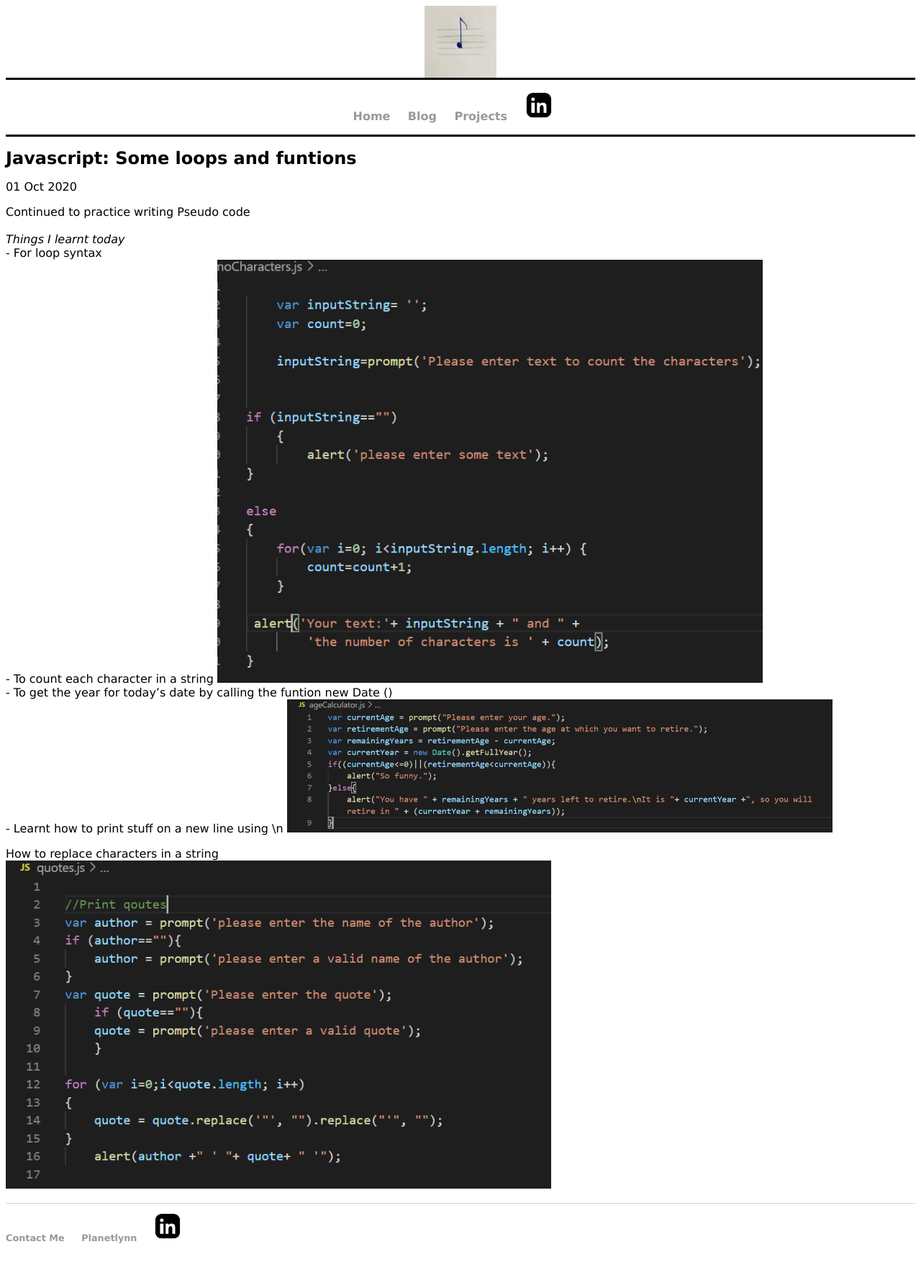
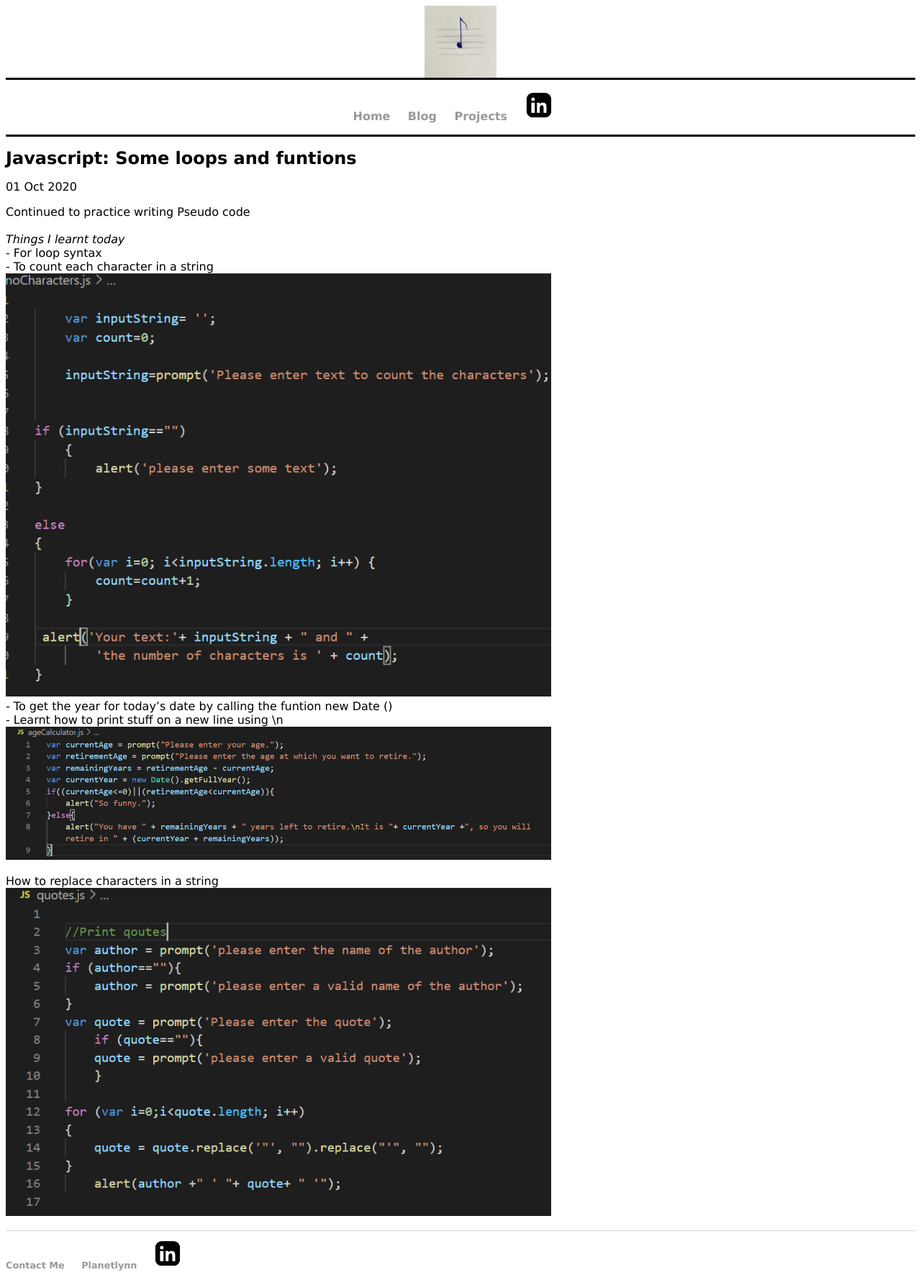
Before and after one commit to aineomugisha/aineomugisha.github.io, a Jekyll site: the page built from _posts/2020-10-01-Javascript-101-loops-and-functions.md, in a window 1280 px wide. Shown: the whole page at 72% size. Built offline with Jekyll 4.4.1, drawn with Linux system fonts in a browser that asks for light colours; before the commit the page ends 1741 px from its top, so only the background shows below that.

Commit message:
Update 2020-10-01-Javascript-101-loops-and-functions.md

```diff
--- a/_posts/2020-10-01-Javascript-101-loops-and-functions.md
+++ b/_posts/2020-10-01-Javascript-101-loops-and-functions.md
@@ -9,10 +9,10 @@ Continued to practice writing Pseudo code
 <br><em>Things I learnt today</em>
 <br>- For loop syntax
 <br>- To count each character in a string
-<img src="/images/noCharacters.png" alt="code for counting number of characters">
+<br><img src="/images/noCharacters.png" alt="code for counting number of characters">
 <br>- To get the year for today's date by calling the funtion new Date ()
 <br>- Learnt how to print stuff on a new line using \n
-<img src="/images/ageCalculator.png" alt="code for showing retirement age calculator and how to extract the year using new Date function">
+<br><img src="/images/ageCalculator.png" alt="code for showing retirement age calculator and how to extract the year using new Date function">
 
 How to replace characters in a string
 <br><img src="/images/quotes.png" alt="code with replacing special characters" width='80%' height='80%'>
```
